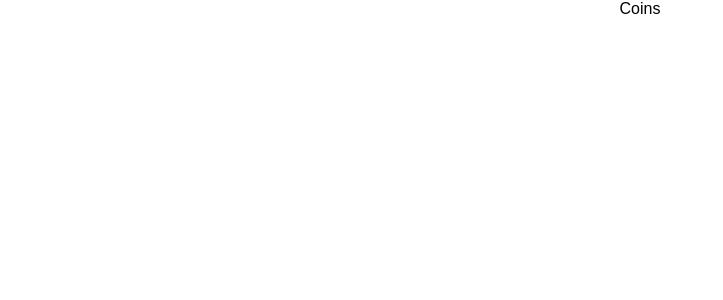
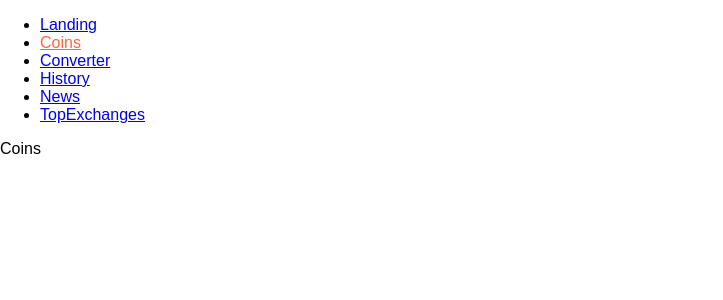
Before and after one commit to G-MontaG/react-redux-sources, a React (Create React App) app: page /coins in a window 1280 px wide. Shown: the top 300 px of the page, without its empty margins (0-723 px from the left). Built offline with nearby package versions, Linux system fonts and the light colour scheme.

Commit message:
add menu with links

```diff
--- a/src/App.css
+++ b/src/App.css
@@ -1,28 +1,7 @@
 .App {
-  text-align: center;
+  /* text-align: center; */
 }
 
-.App-logo {
-  animation: App-logo-spin infinite 20s linear;
-  height: 80px;
+a.active {
+  color: tomato;
 }
-
-.App-header {
-  background-color: #222;
-  height: 150px;
-  padding: 20px;
-  color: white;
-}
-
-.App-title {
-  font-size: 1.5em;
-}
-
-.App-intro {
-  font-size: large;
-}
-
-@keyframes App-logo-spin {
-  from { transform: rotate(0deg); }
-  to { transform: rotate(360deg); }
-}
--- a/src/App.jsx
+++ b/src/App.jsx
@@ -1,5 +1,5 @@
 import React from 'react';
-import { BrowserRouter, Route, Switch } from 'react-router-dom';
+import { BrowserRouter, Route, Switch, NavLink } from 'react-router-dom';
 import Landing from './pages/landing/Landing';
 import Coins from './pages/coins/Coins';
 import Converter from './pages/converter/Converter';
@@ -12,6 +12,26 @@ import './App.css';
 const App = () => (
   <BrowserRouter>
     <div className="App">
+      <ul>
+        <li>
+          <NavLink to="/" activeClassName="active" exact>Landing</NavLink>
+        </li>
+        <li>
+          <NavLink to="/coins" activeClassName="active">Coins</NavLink>
+        </li>
+        <li>
+          <NavLink to="/converter" activeClassName="active">Converter</NavLink>
+        </li>
+        <li>
+          <NavLink to="/history" activeClassName="active">History</NavLink>
+        </li>
+        <li>
+          <NavLink to="/news" activeClassName="active">News</NavLink>
+        </li>
+        <li>
+          <NavLink to="/top-exchanges" activeClassName="active">TopExchanges</NavLink>
+        </li>
+      </ul>
       <Switch>
         <Route exact path="/" component={Landing} />
         <Route path="/coins" component={Coins} />
--- /dev/null
+++ b/src/pages/landing/Landing.css
@@ -0,0 +1,26 @@
+.App-logo {
+  animation: App-logo-spin infinite 20s linear;
+  height: 80px;
+}
+
+.App-header {
+  background-color: #222;
+  height: 150px;
+  padding: 20px;
+  color: white;
+  text-align: center;
+}
+
+.App-title {
+  font-size: 1.5em;
+}
+
+.App-intro {
+  font-size: large;
+  text-align: center;
+}
+
+@keyframes App-logo-spin {
+  from { transform: rotate(0deg); }
+  to { transform: rotate(360deg); }
+}
--- a/src/pages/landing/Landing.jsx
+++ b/src/pages/landing/Landing.jsx
@@ -1,5 +1,6 @@
 import React from 'react';
 import logo from './logo.svg';
+import './Landing.css';
 
 const Landing = () => (
   <React.Fragment>
```
